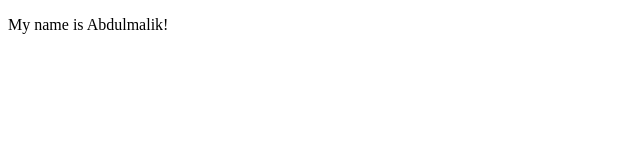
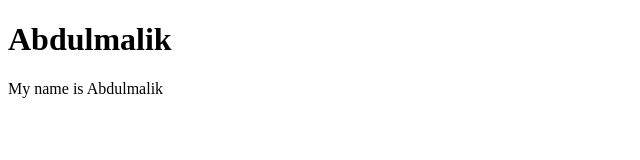
Before and after one commit to Abdulmalikoye/My-app, a plain HTML site: page index.html in a window 1280 px wide. Shown: the whole page, without its empty margins (0-640 px from the left). Drawn offline with Linux system fonts and the light colour scheme.

Commit message:
Your commit message

```diff
--- a/index.html
+++ b/index.html
@@ -3,9 +3,12 @@
   <head>
     <meta charset="UTF-8" />
     <meta name="viewport" content="width=device-width, initial-scale=1.0" />
-    <title>Testing</title>
+    <title>Practics</title>
   </head>
   <body>
-    <p>My name is Abdulmalik!</p>
+    <div>
+      <h1>Abdulmalik</h1>
+      <p>My name is Abdulmalik</p>
+    </div>
   </body>
 </html>
```
